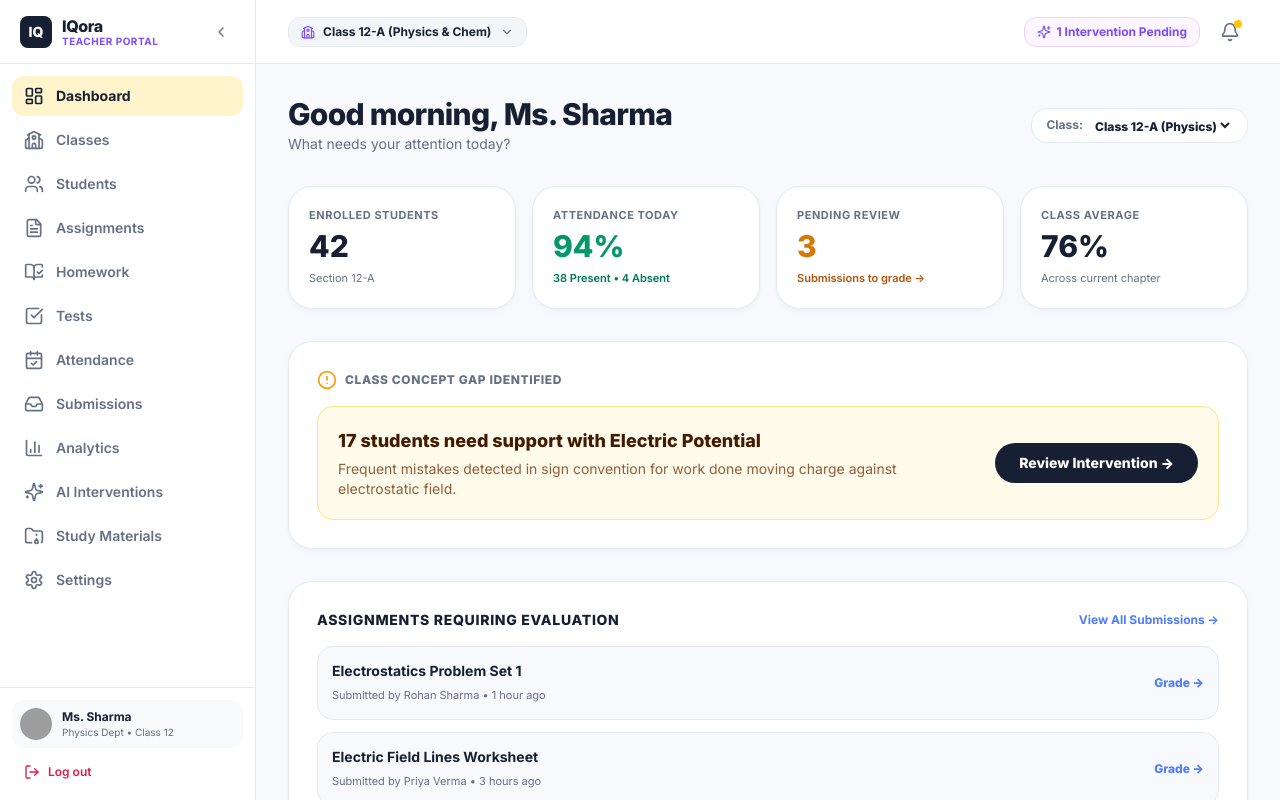
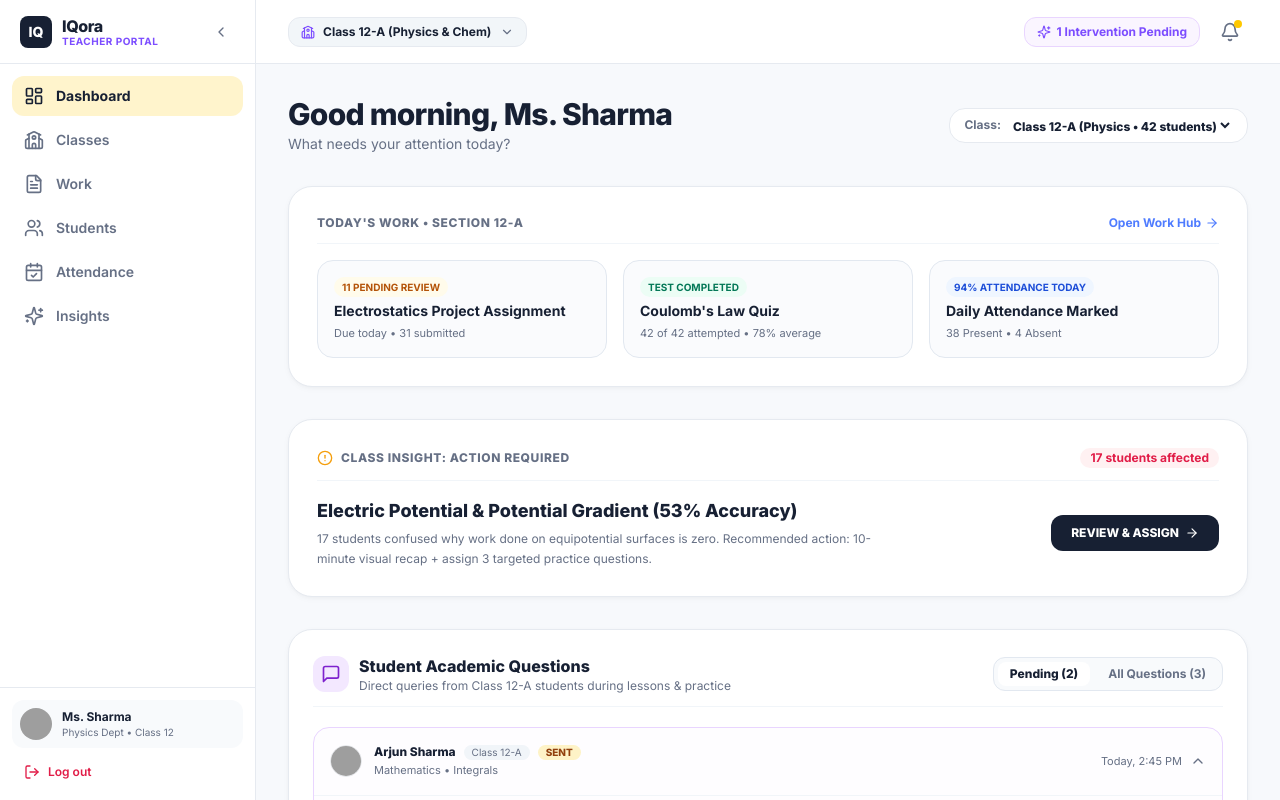
Before and after one commit to lord-TJAI/IQora, a React (Vite) app: page /teacher/dashboard in a window 1280 px wide. Shown: the top 800 px of the page. Built offline with nearby package versions, Linux system fonts and the light colour scheme; grey boxes are pictures that could not be loaded.

Commit message:
feat: update TeacherDashboard layout and integrate TeacherQueryInbox component

```diff
--- a/src/features/teacher/TeacherDashboard.tsx
+++ b/src/features/teacher/TeacherDashboard.tsx
@@ -1,6 +1,7 @@
 import React, { useState } from 'react';
 import { useNavigate } from 'react-router-dom';
 import { useAuthStore } from '@/stores/authStore';
+import { TeacherQueryInbox } from '@/components/query/TeacherQueryInbox';
 import {
   Users,
   CalendarCheck,
@@ -9,6 +10,8 @@ import {
   Sparkles,
   CheckCircle2,
   Clock,
+  FileText,
+  MessageSquare,
 } from 'lucide-react';
 import { cn } from '@/utils/cn';
 
@@ -18,7 +21,7 @@ export const TeacherDashboard: React.FC = () => {
   const [selectedClass, setSelectedClass] = useState<string>('12-A');
 
   return (
-    <div className="max-w-5xl mx-auto space-y-8 animate-in fade-in duration-300">
+    <div className="max-w-5xl mx-auto space-y-6 sm:space-y-8 animate-in fade-in duration-300">
       {/* 1. Header: Greeting & Class Selector */}
       <div className="flex flex-col sm:flex-row sm:items-center justify-between gap-4">
         <div>
@@ -31,134 +34,117 @@ export const TeacherDashboard: React.FC = () => {
         </div>
 
         {/* Class Selector Dropdown */}
-        <div className="flex items-center gap-2 bg-white px-3.5 py-2 rounded-2xl border border-[#E6EAF0] shadow-2xs self-start sm:self-auto">
+        <div className="flex items-center gap-2 bg-white px-3.5 py-2 rounded-2xl border border-[#E6EAF0] shadow-xs self-start sm:self-auto">
           <span className="text-xs font-bold text-[#667085]">Class:</span>
           <select
             value={selectedClass}
             onChange={(e) => setSelectedClass(e.target.value)}
             className="text-xs font-black text-[#172033] bg-transparent focus:outline-none cursor-pointer"
           >
-            <option value="12-A">Class 12-A (Physics)</option>
-            <option value="12-B">Class 12-B (Physics)</option>
+            <option value="12-A">Class 12-A (Physics • 42 students)</option>
+            <option value="12-B">Class 12-B (Physics • 39 students)</option>
           </select>
         </div>
       </div>
 
-      {/* 2. Today's Core Attention Numbers (4 Scannable Blocks) */}
-      <div className="grid grid-cols-2 lg:grid-cols-4 gap-4">
-        <div className="bg-white rounded-3xl border border-[#E6EAF0] p-5 shadow-subtle space-y-1">
-          <span className="text-[11px] font-bold text-[#667085] uppercase tracking-wider block">
-            Enrolled Students
+      {/* 2. Today's Work & Attention (Clean & Uncluttered) */}
+      <div className="bg-white rounded-3xl border border-[#E6EAF0] p-6 sm:p-7 shadow-subtle space-y-4">
+        <div className="flex items-center justify-between border-b border-slate-100 pb-3">
+          <span className="text-xs font-black uppercase tracking-wider text-[#667085]">
+            Today's Work • Section {selectedClass}
           </span>
-          <span className="text-2xl sm:text-3xl font-black text-[#172033] block">
-            42
-          </span>
-          <span className="text-[11px] text-[#667085]">Section {selectedClass}</span>
+          <button
+            onClick={() => navigate('/teacher/work')}
+            className="text-xs font-bold text-[#4F7CFF] hover:underline flex items-center gap-1"
+          >
+            <span>Open Work Hub</span>
+            <ArrowRight className="w-3.5 h-3.5" />
+          </button>
         </div>
 
-        <div className="bg-white rounded-3xl border border-[#E6EAF0] p-5 shadow-subtle space-y-1">
-          <span className="text-[11px] font-bold text-[#667085] uppercase tracking-wider block">
-            Attendance Today
+        <div className="grid grid-cols-1 sm:grid-cols-3 gap-4 text-xs">
+          {/* Item 1: Pending Assignment */}
+          <div
+            onClick={() => navigate('/teacher/work')}
+            className="p-4 rounded-2xl border border-slate-200 bg-[#FAFBFD] hover:border-amber-400 transition-all cursor-pointer space-y-1 group"
+          >
+            <span className="text-[10px] uppercase font-bold text-amber-700 bg-amber-50 px-2 py-0.5 rounded-full inline-block">
+              11 Pending Review
             </span>
-          <span className="text-2xl sm:text-3xl font-black text-emerald-600 block">
-            94%
-          </span>
-          <span className="text-[11px] text-emerald-700 font-semibold">38 Present • 4 Absent</span>
+            <h4 className="font-bold text-sm text-[#172033] group-hover:text-amber-800 transition-colors">
+              Electrostatics Project Assignment
+            </h4>
+            <p className="text-[11px] text-[#667085]">Due today • 31 submitted</p>
           </div>
 
+          {/* Item 2: Completed Test */}
           <div
-          onClick={() => navigate('/teacher/submissions')}
-          className="bg-white rounded-3xl border border-[#E6EAF0] p-5 shadow-subtle space-y-1 hover:border-amber-300 transition-colors cursor-pointer"
+            onClick={() => navigate('/teacher/work')}
+            className="p-4 rounded-2xl border border-slate-200 bg-[#FAFBFD] hover:border-emerald-400 transition-all cursor-pointer space-y-1 group"
           >
-          <span className="text-[11px] font-bold text-[#667085] uppercase tracking-wider block">
-            Pending Review
+            <span className="text-[10px] uppercase font-bold text-emerald-700 bg-emerald-50 px-2 py-0.5 rounded-full inline-block">
+              Test Completed
             </span>
-          <span className="text-2xl sm:text-3xl font-black text-amber-600 block">
-            3
-          </span>
-          <span className="text-[11px] text-amber-700 font-semibold">Submissions to grade →</span>
+            <h4 className="font-bold text-sm text-[#172033] group-hover:text-emerald-800 transition-colors">
+              Coulomb's Law Quiz
+            </h4>
+            <p className="text-[11px] text-[#667085]">42 of 42 attempted • 78% average</p>
           </div>
 
-        <div className="bg-white rounded-3xl border border-[#E6EAF0] p-5 shadow-subtle space-y-1">
-          <span className="text-[11px] font-bold text-[#667085] uppercase tracking-wider block">
-            Class Average
+          {/* Item 3: Attendance */}
+          <div
+            onClick={() => navigate('/teacher/attendance')}
+            className="p-4 rounded-2xl border border-slate-200 bg-[#FAFBFD] hover:border-blue-400 transition-all cursor-pointer space-y-1 group"
+          >
+            <span className="text-[10px] uppercase font-bold text-blue-700 bg-blue-50 px-2 py-0.5 rounded-full inline-block">
+              94% Attendance Today
             </span>
-          <span className="text-2xl sm:text-3xl font-black text-[#172033] block">
-            76%
-          </span>
-          <span className="text-[11px] text-[#667085]">Across current chapter</span>
+            <h4 className="font-bold text-sm text-[#172033] group-hover:text-blue-800 transition-colors">
+              Daily Attendance Marked
+            </h4>
+            <p className="text-[11px] text-[#667085]">38 Present • 4 Absent</p>
+          </div>
         </div>
       </div>
 
-      {/* 3. Class Concept Gap & Actionable Intervention */}
+      {/* 3. One Important Class Concept Insight */}
       <div className="bg-white rounded-3xl border border-[#E6EAF0] p-6 sm:p-7 shadow-subtle space-y-4">
+        <div className="flex items-center justify-between border-b border-slate-100 pb-3">
           <div className="flex items-center gap-2">
-          <AlertCircle className="w-5 h-5 text-amber-500" />
+            <AlertCircle className="w-4 h-4 text-amber-500" />
             <span className="text-xs font-black uppercase tracking-wider text-[#667085]">
-            Class Concept Gap Identified
+              Class Insight: Action Required
+            </span>
+          </div>
+          <span className="text-xs font-bold text-rose-600 bg-rose-50 px-2.5 py-0.5 rounded-full">
+            17 students affected
           </span>
         </div>
 
-        <div className="flex flex-col sm:flex-row sm:items-center justify-between gap-4 bg-[#FFFBEB] border border-amber-200 p-5 rounded-2xl">
-          <div>
-            <h3 className="text-base sm:text-lg font-black text-amber-950">
-              17 students need support with Electric Potential
+        <div className="flex flex-col sm:flex-row sm:items-center justify-between gap-4">
+          <div className="space-y-1">
+            <h3 className="text-base sm:text-lg font-black text-[#172033]">
+              Electric Potential & Potential Gradient (53% Accuracy)
             </h3>
-            <p className="text-xs sm:text-sm text-amber-900/80 mt-1 leading-relaxed">
-              Frequent mistakes detected in sign convention for work done moving charge against electrostatic field.
+            <p className="text-xs text-[#667085] leading-relaxed max-w-xl">
+              17 students confused why work done on equipotential surfaces is zero. Recommended action: 10-minute visual recap + assign 3 targeted practice questions.
             </p>
           </div>
 
+          <div className="flex items-center gap-2 flex-shrink-0">
             <button
-            onClick={() => navigate('/teacher/interventions')}
-            className="px-6 py-2.5 rounded-full bg-[#172033] hover:bg-slate-800 text-white font-black text-xs sm:text-sm whitespace-nowrap shadow-xs transition-all self-start sm:self-center"
+              onClick={() => navigate('/teacher/insights')}
+              className="px-5 py-2.5 rounded-xl bg-[#172033] hover:bg-slate-800 text-white font-black text-xs flex items-center gap-1.5 transition-all shadow-xs"
             >
-            Review Intervention →
+              <span>REVIEW & ASSIGN</span>
+              <ArrowRight className="w-3.5 h-3.5" />
             </button>
           </div>
         </div>
-
-      {/* 4. Action Area: Pending Submissions to Review */}
-      <div className="bg-white rounded-3xl border border-[#E6EAF0] p-6 sm:p-7 shadow-subtle space-y-4">
-        <div className="flex items-center justify-between">
-          <h3 className="text-sm font-black text-[#172033] uppercase tracking-wider">
-            Assignments Requiring Evaluation
-          </h3>
-          <button
-            onClick={() => navigate('/teacher/submissions')}
-            className="text-xs font-bold text-[#4F7CFF] hover:underline"
-          >
-            View All Submissions →
-          </button>
       </div>
 
-        <div className="space-y-3">
-          {[
-            { id: 'sub-1', title: 'Electrostatics Problem Set 1', student: 'Rohan Sharma', time: '1 hour ago' },
-            { id: 'sub-2', title: 'Electric Field Lines Worksheet', student: 'Priya Verma', time: '3 hours ago' },
-            { id: 'sub-3', title: 'Coulomb Law Numerical Practice', student: 'Amit Kumar', time: 'Yesterday' },
-          ].map((item) => (
-            <div
-              key={item.id}
-              onClick={() => navigate('/teacher/submissions')}
-              className="p-3.5 rounded-2xl bg-[#F7F9FC] border border-[#E6EAF0] hover:bg-white hover:border-[#D0D5DD] transition-all cursor-pointer flex items-center justify-between gap-3"
-            >
-              <div>
-                <h4 className="text-xs sm:text-sm font-bold text-[#172033]">
-                  {item.title}
-                </h4>
-                <span className="text-[11px] text-[#667085]">
-                  Submitted by {item.student} • {item.time}
-                </span>
-              </div>
-
-              <span className="text-xs font-black text-[#4F7CFF] hover:underline">
-                Grade →
-              </span>
-            </div>
-          ))}
-        </div>
-      </div>
+      {/* 4. Student Doubt & Query Inbox */}
+      <TeacherQueryInbox />
     </div>
   );
 };
--- a/src/layouts/TeacherLayout.tsx
+++ b/src/layouts/TeacherLayout.tsx
@@ -28,7 +28,7 @@ import { cn } from '@/utils/cn';
 export const TeacherLayout: React.FC = () => {
   const navigate = useNavigate();
   const location = useLocation();
-  const { teacherData, switchRole, logout } = useAuthStore();
+  const { teacherData, logout } = useAuthStore();
   const [sidebarCollapsed, setSidebarCollapsed] = useState(false);
   const [mobileMenuOpen, setMobileMenuOpen] = useState(false);
   const [activeClass, setActiveClass] = useState('12-A');
@@ -36,16 +36,10 @@ export const TeacherLayout: React.FC = () => {
   const navItems = [
     { to: '/teacher/dashboard', label: 'Dashboard', icon: LayoutDashboard },
     { to: '/teacher/classes', label: 'Classes', icon: School },
+    { to: '/teacher/work', label: 'Work', icon: FileText },
     { to: '/teacher/students', label: 'Students', icon: Users },
-    { to: '/teacher/assignments', label: 'Assignments', icon: FileText },
-    { to: '/teacher/homework', label: 'Homework', icon: BookOpenCheck },
-    { to: '/teacher/tests', label: 'Tests', icon: CheckSquare },
     { to: '/teacher/attendance', label: 'Attendance', icon: CalendarCheck },
-    { to: '/teacher/submissions', label: 'Submissions', icon: Inbox },
-    { to: '/teacher/analytics', label: 'Analytics', icon: BarChart3 },
-    { to: '/teacher/interventions', label: 'AI Interventions', icon: Sparkles, isAi: true },
-    { to: '/teacher/materials', label: 'Study Materials', icon: FolderArchive },
-    { to: '/teacher/settings', label: 'Settings', icon: Settings },
+    { to: '/teacher/insights', label: 'Insights', icon: Sparkles, isAi: true },
   ];
 
   return (
@@ -196,7 +190,7 @@ export const TeacherLayout: React.FC = () => {
 
           <div className="flex items-center gap-3">
             <button
-              onClick={() => navigate('/teacher/interventions')}
+              onClick={() => navigate('/teacher/insights')}
               className="hidden sm:flex items-center gap-1.5 px-3 py-1.5 rounded-xl bg-purple-50 text-brand-ai border border-purple-200 text-xs font-bold hover:bg-purple-100 transition-colors"
             >
               <Sparkles className="w-3.5 h-3.5" />
```
Lines whose indentation alone changed are shown as unchanged.
